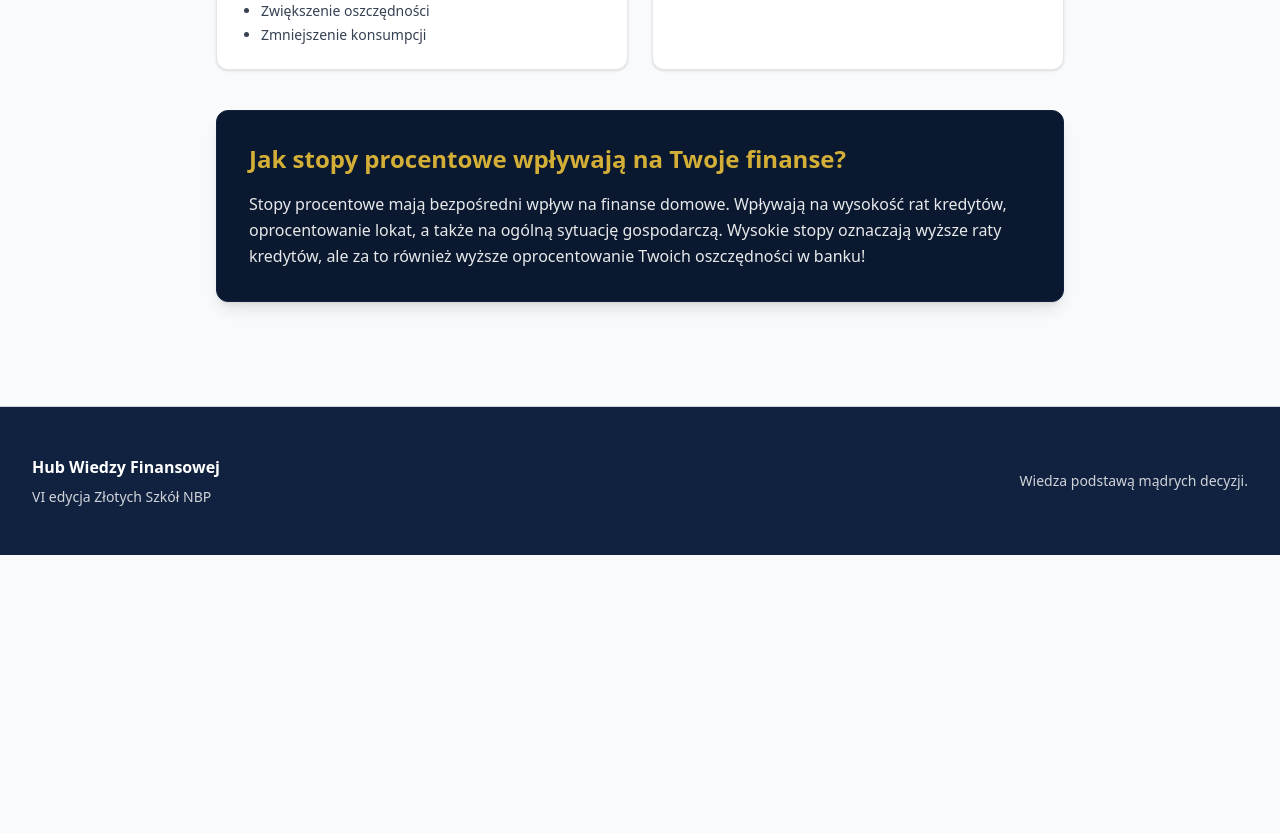
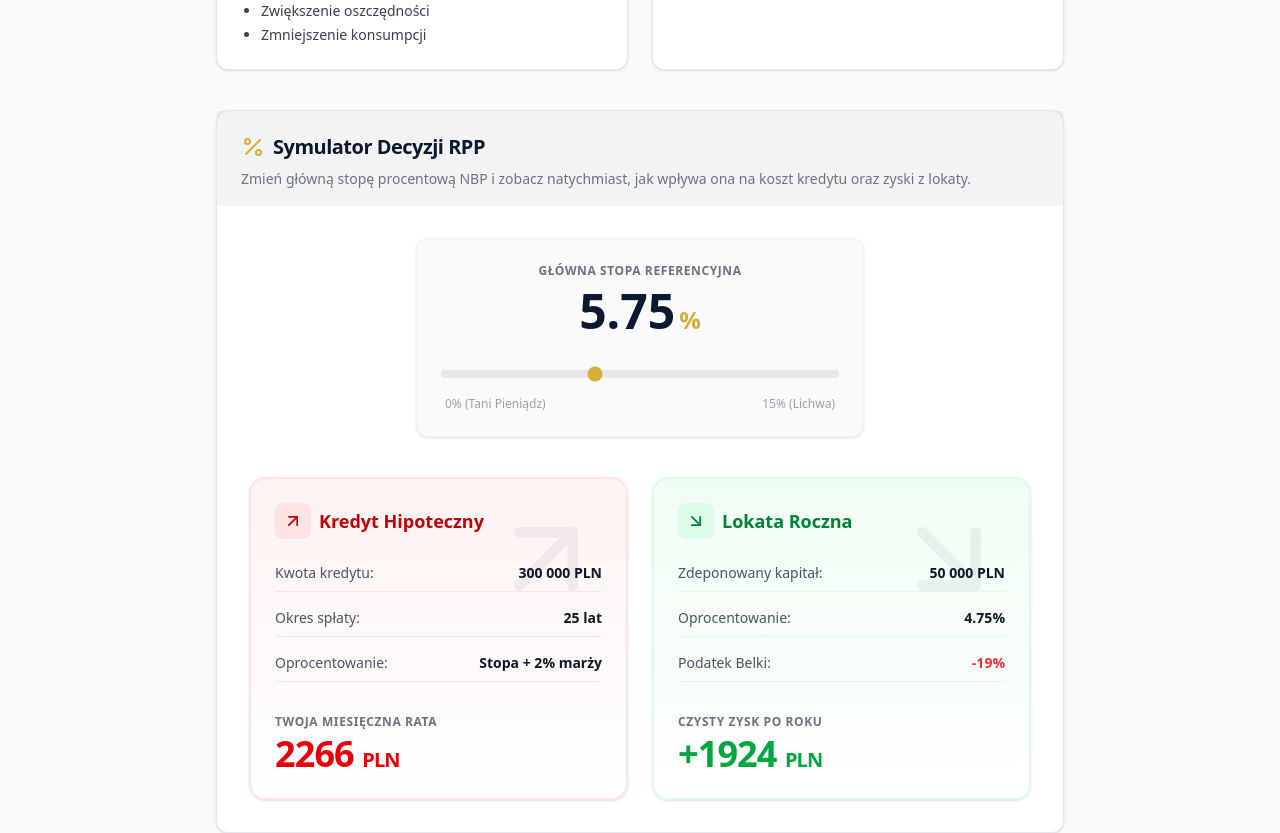
Before and after one commit to Smarkk2367/FinanceFundamentals, a Next.js app: page /topics/interest-rates in a window 1280 px wide. Shown: the part 1180-2013 px from the top of the page. Before the commit the page ends 1735 px from the top, so only its background shows below. Built offline with nearby package versions, Linux system fonts and the light colour scheme.

Commit message:
feat: interest rates simulation

```diff
--- a/app/topics/interest-rates/page.tsx
+++ b/app/topics/interest-rates/page.tsx
@@ -1,4 +1,5 @@
 import { ArticleLayout } from "@/components/ArticleLayout";
+import { InterestRateSimulator } from "@/components/InterestRateSimulator";
 
 export default function InterestRatesPage() {
     return (
@@ -69,6 +70,8 @@ export default function InterestRatesPage() {
                 </div>
             </div>
 
+            <InterestRateSimulator />
+
             <div className="bg-brand-navy text-white p-8 rounded-xl my-10 border border-brand-navy-light shadow-lg not-prose">
                 <h3 className="text-2xl font-bold text-brand-gold mb-4 mt-0">Jak stopy procentowe wpływają na Twoje finanse?</h3>
                 <p className="text-white/90 leading-relaxed">
--- /dev/null
+++ b/components/InterestRateSimulator.tsx
@@ -0,0 +1,115 @@
+"use client";
+
+import { useState } from "react";
+import { Card, CardHeader, CardTitle, CardContent } from "@/components/ui/Card";
+import { Percent, ArrowUpRight, ArrowDownRight } from "lucide-react";
+
+export function InterestRateSimulator() {
+  const [baseRate, setBaseRate] = useState(5.75); //Current NBP rate roughly
+  const loanAmount = 300000;
+  const loanYears = 25;
+  const bankMargin = 2.0;
+
+  const depositAmount = 50000;
+  const depositBankFee = 1.0;
+
+  const loanInterestRate = (baseRate + bankMargin) / 100 / 12;
+  const loanMonths = loanYears * 12;
+  const monthlyPayment = loanInterestRate === 0
+    ? loanAmount / loanMonths
+    : loanAmount * (loanInterestRate * Math.pow(1 + loanInterestRate, loanMonths)) / (Math.pow(1 + loanInterestRate, loanMonths) - 1);
+
+  const depositInterestRate = Math.max(0, baseRate - depositBankFee) / 100;
+  const annualProfit = depositAmount * depositInterestRate;
+  const annualProfitAfterTax = annualProfit * 0.81; //19% as of 2026
+
+  return (
+    <Card className="my-10 border-gray-200 shadow-md not-prose">
+      <CardHeader className="bg-brand-navy-light/5 border-b border-gray-100 pb-4">
+        <div className="flex items-center gap-2">
+          <Percent className="h-6 w-6 text-brand-gold" />
+          <CardTitle className="text-xl text-brand-navy">Symulator Decyzji RPP</CardTitle>
+        </div>
+        <p className="text-sm text-gray-500 mt-1">
+          Zmień główną stopę procentową NBP i zobacz natychmiast, jak wpływa ona na koszt kredytu oraz zyski z lokaty.
+        </p>
+      </CardHeader>
+      <CardContent className="p-6 md:p-8">
+        <div className="mb-10 max-w-md mx-auto bg-gray-50 p-6 rounded-xl border border-gray-100 shadow-sm">
+          <label className="flex flex-col items-center justify-center text-sm font-medium text-gray-700 mb-6 text-center">
+            <span className="text-gray-500 mb-2 uppercase tracking-wider text-xs font-bold">Główna Stopa Referencyjna</span>
+            <span className="text-5xl font-extrabold text-brand-navy">{baseRate.toFixed(2)}<span className="text-2xl ml-1 text-brand-gold">%</span></span>
+          </label>
+          <input
+            type="range" min="0" max="15" step="0.25"
+            value={baseRate}
+            onChange={(e) => setBaseRate(Number(e.target.value))}
+            className="w-full accent-brand-gold h-2 bg-gray-200 rounded-lg appearance-none cursor-pointer"
+          />
+          <div className="flex justify-between text-xs font-medium text-gray-400 mt-3 px-1">
+            <span>0% (Tani Pieniądz)</span>
+            <span>15% (Lichwa)</span>
+          </div>
+        </div>
+
+        <div className="grid md:grid-cols-2 gap-6">
+          <div className="border-2 border-red-100 rounded-2xl p-6 bg-gradient-to-b from-red-50 to-white shadow-sm relative overflow-hidden">
+            <div className="absolute top-0 right-0 p-4 opacity-5 pointer-events-none">
+              <ArrowUpRight className="w-32 h-32" />
+            </div>
+            <h4 className="font-bold text-red-700 flex items-center gap-2 mb-6 text-lg relative z-10">
+              <span className="bg-red-100 p-2 rounded-lg"><ArrowUpRight className="h-5 w-5" /></span>
+              Kredyt Hipoteczny
+            </h4>
+            <div className="space-y-4 text-sm relative z-10">
+              <div className="flex justify-between items-center border-b border-red-100 pb-2">
+                <span className="text-gray-600">Kwota kredytu:</span>
+                <span className="font-semibold text-gray-900">{loanAmount.toLocaleString('pl-PL')} PLN</span>
+              </div>
+              <div className="flex justify-between items-center border-b border-red-100 pb-2">
+                <span className="text-gray-600">Okres spłaty:</span>
+                <span className="font-semibold text-gray-900">{loanYears} lat</span>
+              </div>
+              <div className="flex justify-between items-center border-b border-red-100 pb-2">
+                <span className="text-gray-600">Oprocentowanie:</span>
+                <span className="font-semibold text-gray-900">Stopa + {bankMargin}% marży</span>
+              </div>
+              <div className="pt-4 mt-2">
+                <span className="block text-gray-500 mb-1 text-xs uppercase font-bold tracking-wider">Twoja Miesięczna Rata</span>
+                <span className="text-4xl font-black text-red-600 tracking-tight">{monthlyPayment.toLocaleString('pl-PL', { maximumFractionDigits: 0 })} <span className="text-xl font-bold">PLN</span></span>
+              </div>
+            </div>
+          </div>
+
+          <div className="border-2 border-green-100 rounded-2xl p-6 bg-gradient-to-b from-green-50 to-white shadow-sm relative overflow-hidden">
+            <div className="absolute top-0 right-0 p-4 opacity-5 pointer-events-none">
+              <ArrowDownRight className="w-32 h-32" />
+            </div>
+            <h4 className="font-bold text-green-700 flex items-center gap-2 mb-6 text-lg relative z-10">
+              <span className="bg-green-100 p-2 rounded-lg"><ArrowDownRight className="h-5 w-5" /></span>
+              Lokata Roczna
+            </h4>
+            <div className="space-y-4 text-sm relative z-10">
+              <div className="flex justify-between items-center border-b border-green-100 pb-2">
+                <span className="text-gray-600">Zdeponowany kapitał:</span>
+                <span className="font-semibold text-gray-900">{depositAmount.toLocaleString('pl-PL')} PLN</span>
+              </div>
+              <div className="flex justify-between items-center border-b border-green-100 pb-2">
+                <span className="text-gray-600">Oprocentowanie:</span>
+                <span className="font-semibold text-gray-900">{Math.max(0, baseRate - depositBankFee).toFixed(2)}%</span>
+              </div>
+              <div className="flex justify-between items-center border-b border-green-100 pb-2">
+                <span className="text-gray-600">Podatek Belki:</span>
+                <span className="font-semibold text-gray-900 text-red-500">-19%</span>
+              </div>
+              <div className="pt-4 mt-2">
+                <span className="block text-gray-500 mb-1 text-xs uppercase font-bold tracking-wider">Czysty Zysk po roku</span>
+                <span className="text-4xl font-black text-green-600 tracking-tight">+{annualProfitAfterTax.toLocaleString('pl-PL', { maximumFractionDigits: 0 })} <span className="text-xl font-bold">PLN</span></span>
+              </div>
+            </div>
+          </div>
+        </div>
+      </CardContent>
+    </Card>
+  );
+}
```
